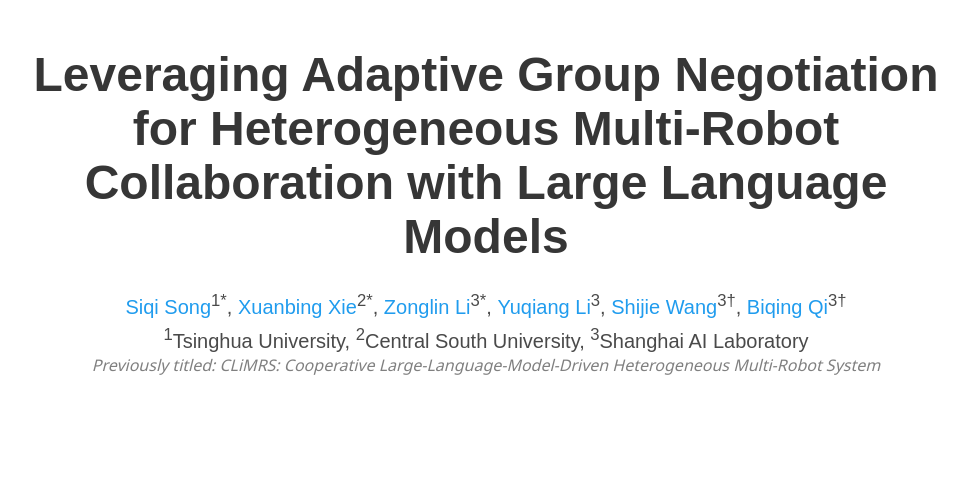
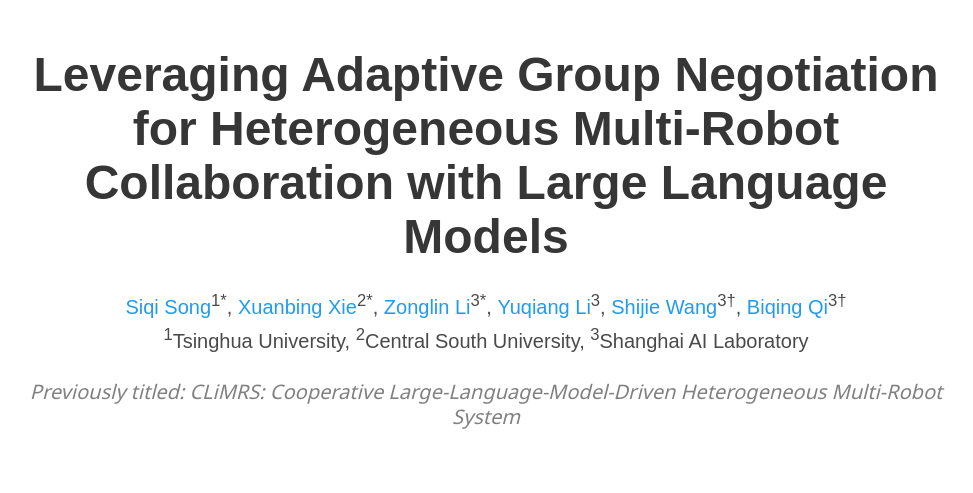
Before and after one commit to CLiMRS/CLiMRS.github.io, a plain HTML site: page index.html in a window 1280 px wide. Shown: the top 493 px of the page, without its empty margins (154-1127 px from the left). Drawn offline with nearby package versions, Linux system fonts and the light colour scheme; some icons are missing; a web font is replaced by a local one.

Commit message:
[update] minor fix with init, ongoing

```diff
--- a/index.html
+++ b/index.html
@@ -82,64 +82,12 @@
             <span class="author-block"><sup>3</sup>Shanghai AI Laboratory</span>
           </div>
 
-          <!-- <br>
+          <!--
           <p class="subtitle is-5" style="font-weight: bold;">International Conference on Humanoid Robots 2025 <span style="color: red;">Oral Presentation</span></p> -->
 
-          <p class="subtitle is-6" style="font-style: italic; color: gray;">Previously titled: CLiMRS: Cooperative Large-Language-Model-Driven Heterogeneous Multi-Robot System</p>
+          <br>
+          <p class="subtitle is-5" style="font-style: italic; color: gray;">Previously titled: CLiMRS: Cooperative Large-Language-Model-Driven Heterogeneous Multi-Robot System</p>
 
-          <div class="column has-text-centered">
-            <div class="publication-links">
-              <!-- PDF Link. -->
-              <!-- <span class="link-block">
-                <a href="https://arxiv.org/pdf/2412.14172"
-                   class="external-link button is-normal is-rounded is-dark">
-                  <span class="icon">
-                      <i class="fas fa-file-pdf"></i>
-                  </span>
-                  <span>Paper</span>
-                </a>
-              </span> -->
-              <!-- <span class="link-block">
-                <a href="https://arxiv.org/abs/2412.14172"
-                   class="external-link button is-normal is-rounded is-dark">
-                  <span class="icon">
-                      <i class="ai ai-arxiv"></i>
-                  </span>
-                  <span>Paper</span>
-                </a>
-              </span> -->
-              <!-- Video Link. -->
-              <!-- <span class="link-block">
-                <a href="https://www.youtube.com/watch?v=MrKrnHhk8IA"
-                   class="external-link button is-normal is-rounded is-dark">
-                  <span class="icon">
-                      <i class="fab fa-youtube"></i>
-                  </span>
-                  <span>Video</span>
-                </a>
-              </span> -->
-              <!-- Code Link. -->
-              <!-- <span class="link-block">
-                <a href="https://github.com/sihengz02/UH-1"
-                   class="external-link button is-normal is-rounded is-dark">
-                  <span class="icon">
-                      <i class="fab fa-github"></i>
-                  </span>
-                  <span>UH-1</span>
-                  </a>
-              </span> -->
-
-              <!-- <span class="link-block">
-                <a href="https://x.com/SihengZhao/status/1870153134112154006" target="_blank"
-                  class="external-link button is-normal is-rounded is-dark">
-                  <span class="icon">
-                    <i class="fab fa-twitter"></i>
-                  </span>
-                  <span>Twitter</span>
-                </a>
-              </span> -->
-            </div>
-          </div>
         </div>
       </div>
     </div>
```
